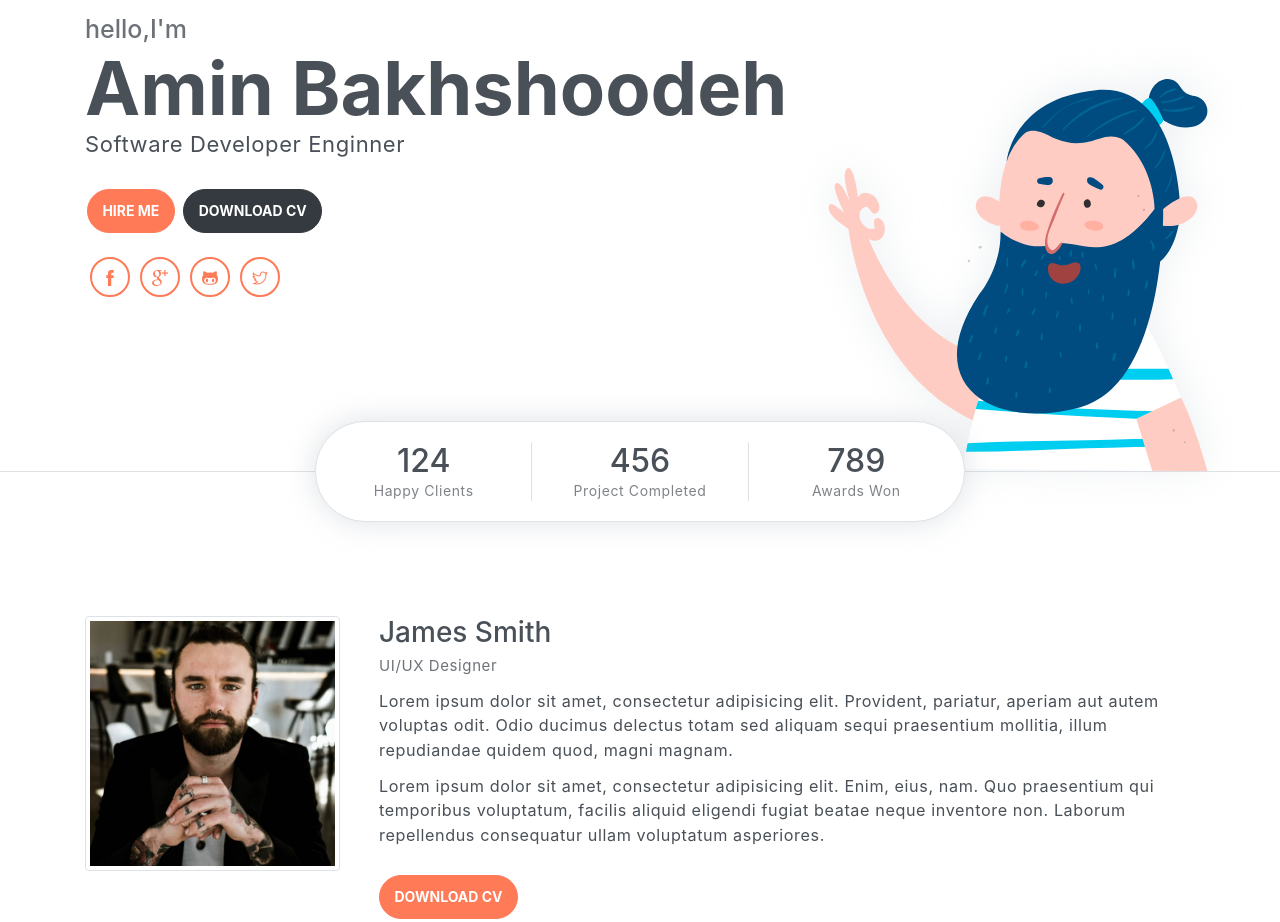
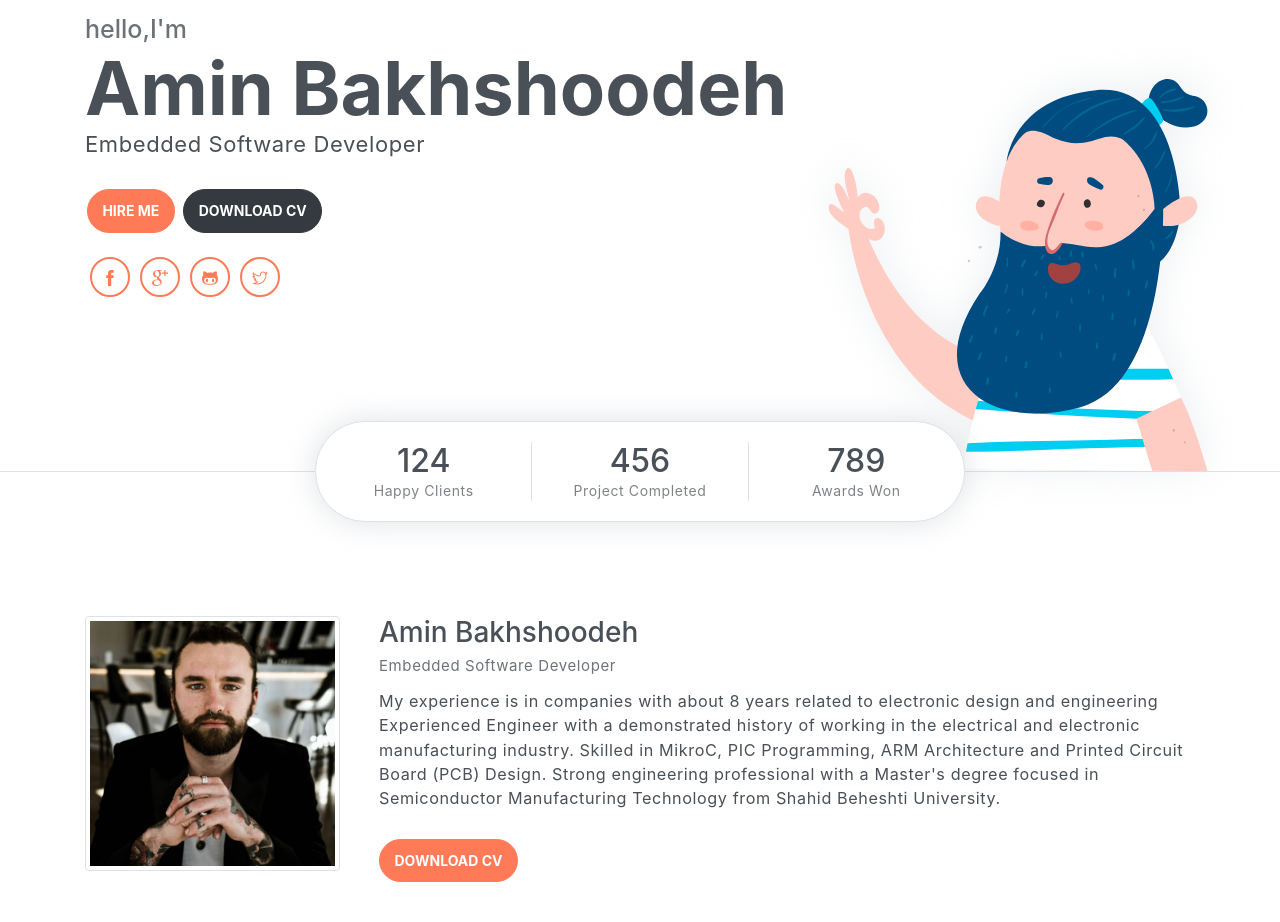
Before and after one commit to AminSBU/aminsbu.github.io, a website: page index.html in a window 1280 px wide. Shown: the part 280-1202 px from the top of the page. Drawn offline with Linux system fonts and the light colour scheme.

Commit message:
About me edited

```diff
--- a/index.html
+++ b/index.html
@@ -59,7 +59,7 @@
             <div class="infos">
                 <h6 class="subtitle">hello,I'm</h6>
                 <h6 class="title">Amin Bakhshoodeh</h6>
-                <p>Software Developer Enginner</p>
+                <p>Embedded Software Developer</p>
 
                 <div class="buttons pt-3">
                     <button class="btn btn-primary rounded">HIRE ME</button>
@@ -104,10 +104,9 @@
                     <img src="assets/imgs/avatar.jpg" alt="" class="img-thumbnail mb-4">
                 </div>
                 <div class="pl-md-4 col-md-9">
-                    <h6 class="title">James Smith</h6>
-                    <p class="subtitle">UI/UX Designer</p>
-                    <p>Lorem ipsum dolor sit amet, consectetur adipisicing elit. Provident, pariatur, aperiam aut autem voluptas odit. Odio ducimus delectus totam sed aliquam sequi praesentium mollitia, illum repudiandae quidem quod, magni magnam.</p>
-                    <p>Lorem ipsum dolor sit amet, consectetur adipisicing elit. Enim, eius, nam. Quo praesentium qui temporibus voluptatum, facilis aliquid eligendi fugiat beatae neque inventore non. Laborum repellendus consequatur ullam voluptatum asperiores.</p>
+                    <h6 class="title">Amin Bakhshoodeh</h6>
+                    <p class="subtitle">Embedded Software Developer</p>
+                    <p>My experience is in companies with about 8 years related to electronic design and engineering Experienced Engineer with a demonstrated history of working in the electrical and electronic manufacturing industry. Skilled in MikroC, PIC Programming, ARM Architecture and Printed Circuit Board (PCB) Design. Strong engineering professional with a Master's degree focused in Semiconductor Manufacturing Technology from Shahid Beheshti University.</p>
                     <button class="btn btn-primary rounded mt-3">DOWNLOAD CV</button>
                 </div>
             </div>
```
